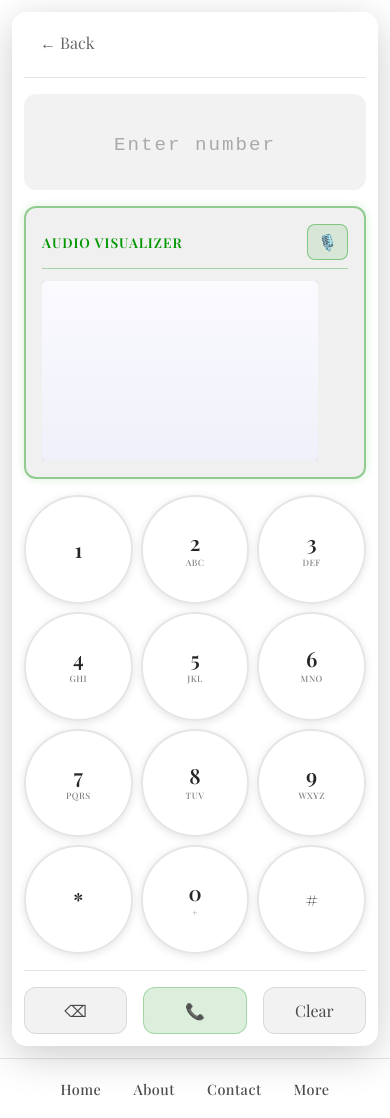
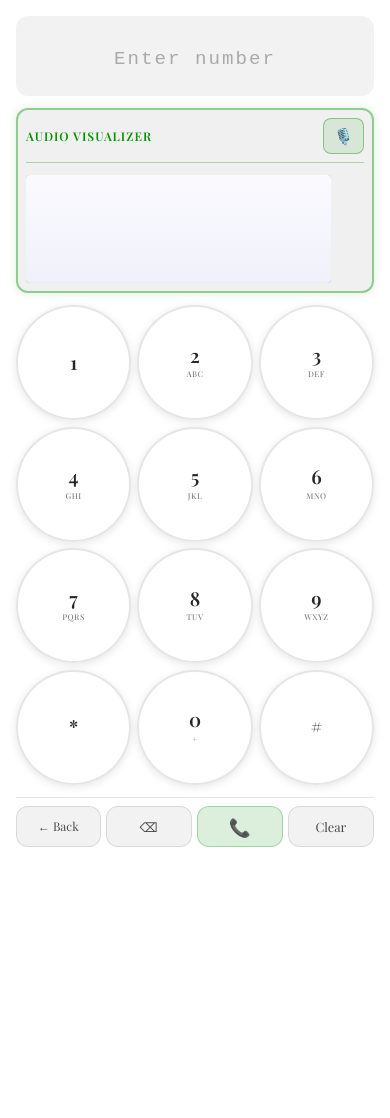
Before and after one commit to theingredients/theingredients, a React (Vite) app: page /contact-me in a window 390 px wide. After the commit the page ends 863 px from the top, so only its background shows below. Built offline with nearby package versions, Linux system fonts and the light colour scheme.

Commit message:
Optimize phone interface for mobile: hide footer, move back button to bottom, improve spacing

```diff
--- a/src/components/Layout.tsx
+++ b/src/components/Layout.tsx
@@ -352,6 +352,7 @@ const Layout = ({ children }: LayoutProps) => {
         {children}
       </main>
 
+      {location.pathname !== '/contact-me' && (
         <footer className="footer">
           <button onClick={() => handleNavigation('/')} className="footer-button">
             Home
@@ -366,6 +367,7 @@ const Layout = ({ children }: LayoutProps) => {
             More
           </button>
         </footer>
+      )}
     </div>
   )
 }
--- a/src/pages/Contact.css
+++ b/src/pages/Contact.css
@@ -43,16 +43,7 @@
 }
 
 .phone-header {
-  display: flex;
-  align-items: center;
-  justify-content: space-between;
-  padding-bottom: 1rem;
-  border-bottom: 1px solid rgba(0, 0, 0, 0.1);
-  position: relative;
-}
-
-.theme-dark .phone-header {
-  border-bottom-color: rgba(255, 255, 255, 0.1);
+  display: none;
 }
 
 .phone-device-button {
@@ -505,7 +496,7 @@
 .phone-actions {
   display: flex;
   justify-content: space-between;
-  gap: 1rem;
+  gap: 0.5rem;
   padding-top: 1rem;
   border-top: 1px solid rgba(0, 0, 0, 0.1);
 }
@@ -519,12 +510,18 @@
   background: rgba(0, 0, 0, 0.05);
   border: 1px solid rgba(0, 0, 0, 0.1);
   border-radius: 12px;
-  padding: 1rem;
-  font-size: 1.2rem;
+  padding: 0.75rem;
+  font-size: 1rem;
   color: rgba(0, 0, 0, 0.7);
   cursor: pointer;
   transition: all 0.2s ease;
   font-family: inherit;
+  white-space: nowrap;
+}
+
+.phone-back-button {
+  font-size: 0.9rem;
+  padding: 0.75rem 0.5rem;
 }
 
 .theme-dark .phone-action-button {
@@ -573,24 +570,40 @@
 
 @media (max-width: 768px) {
   .phone-container {
-    padding: 1rem;
+    padding: 0.5rem;
+    min-height: calc(100vh - 100px);
   }
 
   .phone-screen {
     padding: 1rem;
     gap: 1rem;
+    max-width: 100%;
+    border-radius: 16px;
+    box-shadow: 0 8px 30px rgba(0, 0, 0, 0.3);
+  }
+
+  .theme-dark .phone-screen {
+    box-shadow: 0 8px 30px rgba(0, 0, 0, 0.7);
   }
 
   .phone-number-display {
     font-size: 1.5rem;
   }
 
+  .phone-oscilloscope-container {
+    padding: 0.75rem;
+  }
+
+  .phone-oscilloscope {
+    height: 150px;
+  }
+
   .phone-keypad {
-    gap: 0.75rem;
+    gap: 0.6rem;
   }
 
   .phone-keypad-row {
-    gap: 0.75rem;
+    gap: 0.6rem;
   }
 
   .phone-key-digit {
@@ -600,40 +613,103 @@
   .phone-key-letters {
     font-size: 0.6rem;
   }
+
+  .phone-actions {
+    gap: 0.4rem;
+    padding-top: 0.75rem;
+  }
+
+  .phone-action-button {
+    padding: 0.6rem 0.4rem;
+    font-size: 0.9rem;
+  }
+
+  .phone-back-button {
+    font-size: 0.85rem;
+    padding: 0.6rem 0.3rem;
+  }
+
+  .phone-call-button {
+    font-size: 1.3rem;
+  }
 }
 
 @media (max-width: 480px) {
   .phone-container {
-    padding: 0.5rem;
+    padding: 0;
+    min-height: 100vh;
+    align-items: stretch;
   }
 
   .phone-screen {
     padding: 0.75rem;
-    border-radius: 15px;
+    border-radius: 0;
+    max-width: 100%;
+    min-height: 100vh;
+    box-shadow: none;
+    gap: 0.75rem;
+  }
+
+  .theme-dark .phone-screen {
+    box-shadow: none;
+  }
+
+  .phone-display {
+    padding: 0.75rem;
   }
 
   .phone-number-display {
-    font-size: 1.3rem;
+    font-size: 1.2rem;
+  }
+
+  .phone-oscilloscope-container {
+    padding: 0.5rem;
+  }
+
+  .phone-oscilloscope {
+    height: 120px;
+  }
+
+  .phone-oscilloscope-title {
+    font-size: 0.75rem;
   }
 
   .phone-keypad {
-    gap: 0.5rem;
+    gap: 0.4rem;
   }
 
   .phone-keypad-row {
-    gap: 0.5rem;
+    gap: 0.4rem;
+  }
+
+  .phone-key {
+    padding: 0.75rem;
   }
 
   .phone-key-digit {
-    font-size: 1.3rem;
+    font-size: 1.2rem;
   }
 
   .phone-key-letters {
-    font-size: 0.55rem;
+    font-size: 0.5rem;
+  }
+
+  .phone-actions {
+    gap: 0.3rem;
+    padding-top: 0.5rem;
   }
 
   .phone-action-button {
-    padding: 0.75rem;
-    font-size: 1rem;
+    padding: 0.5rem 0.3rem;
+    font-size: 0.8rem;
+  }
+
+  .phone-back-button {
+    font-size: 0.75rem;
+    padding: 0.5rem 0.25rem;
+  }
+
+  .phone-call-button {
+    font-size: 1.1rem;
   }
 }
--- a/src/pages/ContactMe.tsx
+++ b/src/pages/ContactMe.tsx
@@ -393,11 +393,6 @@ const ContactMe = () => {
     <Layout>
       <div className="phone-container">
         <div className="phone-screen">
-          <div className="phone-header">
-            <button className="phone-close-button" onClick={handleClosePhone}>
-              ← Back
-            </button>
-          </div>
           <div className="phone-display">
             <div
               className="phone-number-display"
@@ -443,6 +438,9 @@ const ContactMe = () => {
             ))}
           </div>
           <div className="phone-actions">
+            <button className="phone-action-button phone-back-button" onClick={handleClosePhone}>
+              ← Back
+            </button>
             <button className="phone-action-button" onClick={handleBackspace}>
               ⌫
             </button>
```
Lines whose indentation alone changed are shown as unchanged.
